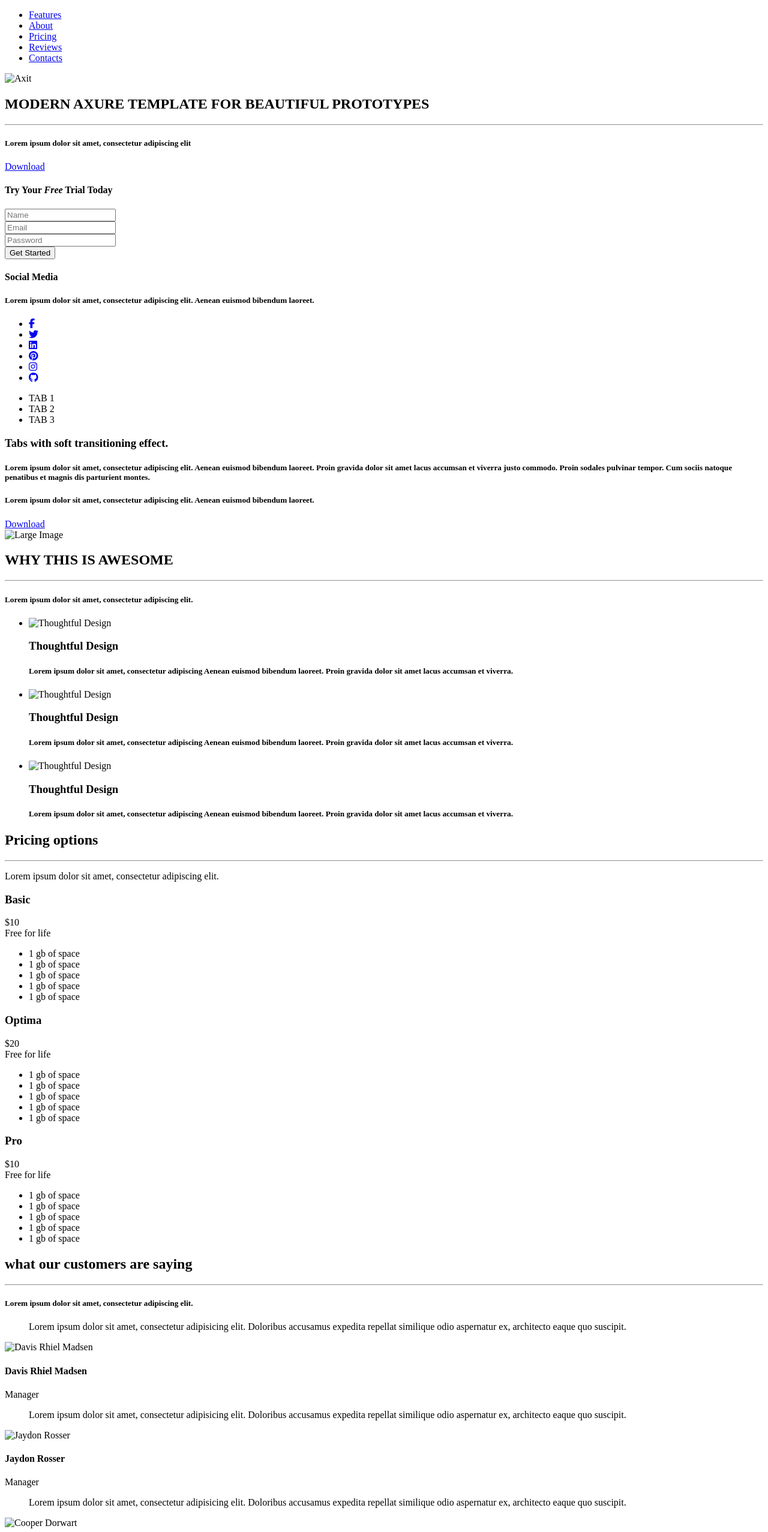
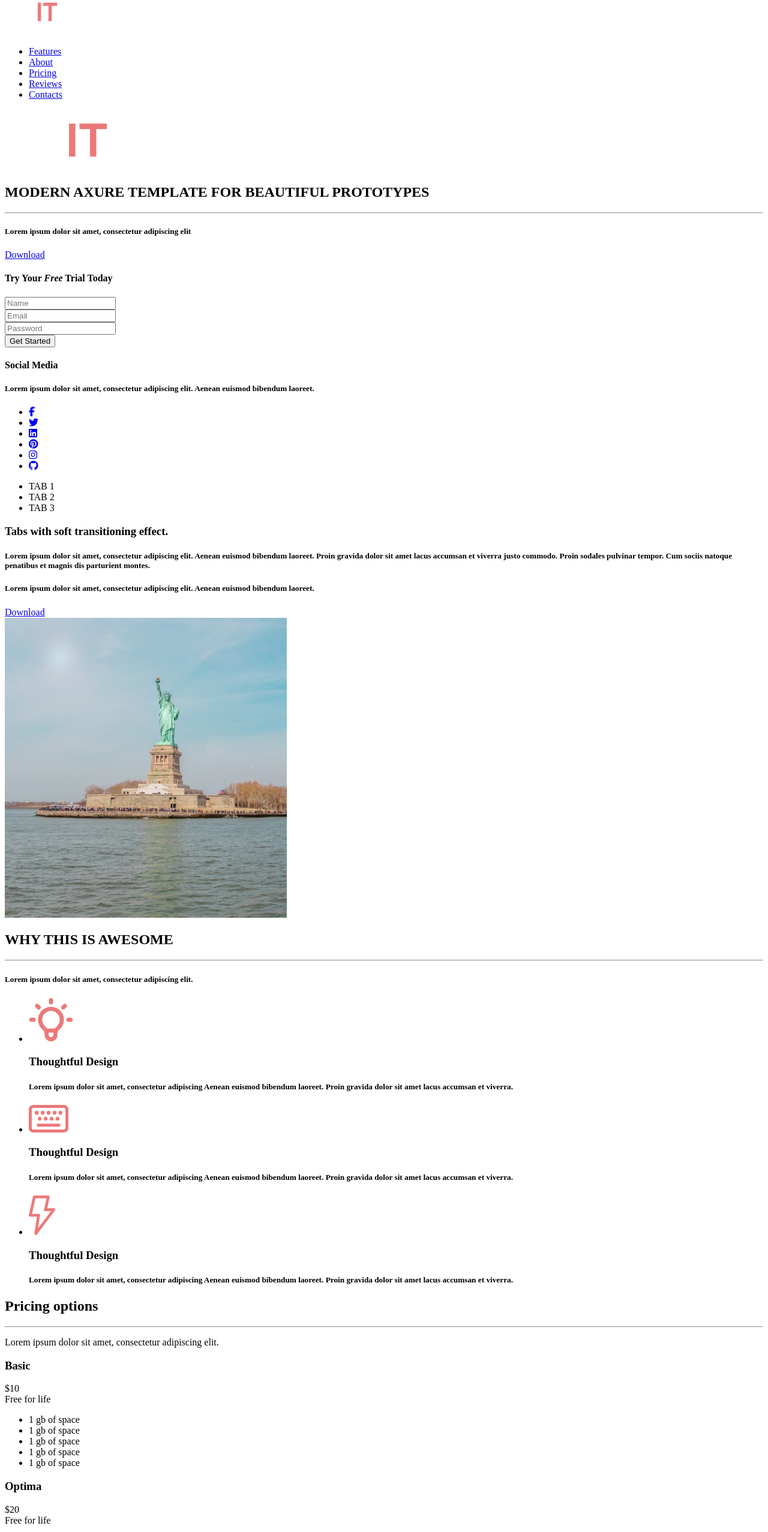
Before and after one commit to marinelloo/Grid-lesson, a plain HTML site: page index.html in a window 1280 px wide. Shown: the part 26-2580 px from the top of the page at 60% size. Drawn offline with Linux system fonts and the light colour scheme; the site is published under a folder, as on GitHub Pages, so addresses that start at the root find nothing.

Commit message:
Update index.html

```diff
--- a/index.html
+++ b/index.html
@@ -5,19 +5,19 @@
     <meta http-equiv="X-UA-Compatible" content="IE=edge">
     <meta name="viewport" content="width=device-width, initial-scale=1.0">
     <title>AXIT</title>
-    <link rel="stylesheet" href="/reset.dc9ff4e8.css">
-    <link rel="stylesheet" href="/style.78032849.css">
-    <link rel="stylesheet" href="/responsive.06b6725e.css">
-    <link rel="icon" type="image/x-icon" href="/favicon.d3f04fb5.svg">
+    <link rel="stylesheet" href="reset.dc9ff4e8.css">
+    <link rel="stylesheet" href="style.78032849.css">
+    <link rel="stylesheet" href="responsive.06b6725e.css">
+    <link rel="icon" type="image/x-icon" href="favicon.d3f04fb5.svg">
     <link href="https://fonts.googleapis.com/css2?family=Raleway:wght@400;500&display=swap" rel="stylesheet">
     <script type="module" src="https://kit.fontawesome.com/37921ec077.js" crossorigin="anonymous"></script>
-    <script src="/src.e31bb0bc.js" defer=""></script>
-<script src="/reset.dc9ff4e8.js"></script><script src="/style.78032849.js"></script><script src="/responsive.06b6725e.js"></script></head>
+    <script src="src.e31bb0bc.js" defer=""></script>
+<script src="reset.dc9ff4e8.js"></script><script src="style.78032849.js"></script><script src="responsive.06b6725e.js"></script></head>
 <body>
     <header class="header">
         <nav class="header__nav">
             <a href="#">
-                <img class="header__logo" src="/logo.236e4034.svg" alt="text">
+                <img class="header__logo" src="logo.236e4034.svg" alt="text">
             </a>
             <div class="hamburger">
                 <span class="bar"></span>
@@ -48,7 +48,7 @@
             <div class="container">
                 <div class="main-banner__container">
                     <div class="text-container">
-                        <img src="/large_logo.c419ac14.svg" alt="Axit" class="main-banner__logo">
+                        <img src="large_logo.c419ac14.svg" alt="Axit" class="main-banner__logo">
                         <h1 class="title1 main-banner__title">MODERN AXURE TEMPLATE FOR BEAUTIFUL PROTOTYPES</h1>
                         <hr class="separator separator__white">
                         <h5 class="main-banner__text">Lorem ipsum dolor sit amet, consectetur adipiscing elit</h5>
@@ -120,7 +120,7 @@
                     <a href="#" title="Download" class="button">Download</a>
                 </div>
                 <div class="tabs-content__image">
-                    <img src="/large_image1.67f5b5eb.jpg" alt="Large Image">
+                    <img src="large_image1.67f5b5eb.jpg" alt="Large Image">
                 </div>
             </div>
         </section>
@@ -132,7 +132,7 @@
                 <li class="design-section__item">
                     <div class="design-icon">
                         <div class="circle">
-                            <img src="/sector4_1.4ebf7278.svg" alt="Thoughtful Design" class="design-section__image">
+                            <img src="sector4_1.4ebf7278.svg" alt="Thoughtful Design" class="design-section__image">
                         </div>
                     </div>
                     <h3 class="title3 design__title">Thoughtful Design</h3>
@@ -141,7 +141,7 @@
                 <li class="design-section__item">
                     <div class="design-icon">
                         <div class="circle">
-                            <img src="/sector4_2.934ad249.svg" alt="Thoughtful Design" class="design-section__image"></div>
+                            <img src="sector4_2.934ad249.svg" alt="Thoughtful Design" class="design-section__image"></div>
                     </div>
                     <h3 class="title3 design__title">Thoughtful Design</h3>
                     <h5>Lorem ipsum dolor sit amet, consectetur adipiscing  Aenean euismod bibendum laoreet. Proin gravida  dolor sit amet lacus accumsan et viverra.</h5>
@@ -149,7 +149,7 @@
                 <li class="design-section__item">
                     <div class="design-icon">
                         <div class="circle">
-                            <img src="/sector4_3.e1872620.svg" alt="Thoughtful Design" class="design-section__image"></div>
+                            <img src="sector4_3.e1872620.svg" alt="Thoughtful Design" class="design-section__image"></div>
                     </div>
                     <h3 class="title3 design__title">Thoughtful Design</h3>
                     <h5>Lorem ipsum dolor sit amet, consectetur adipiscing  Aenean euismod bibendum laoreet. Proin gravida  dolor sit amet lacus  accumsan et viverra.</h5>
@@ -222,7 +222,7 @@
                         <div class="triangle"></div>
                         <div class="person">
                             <div class="person__image">
-                                <img src="/quote.994a615a.svg" alt="Davis Rhiel Madsen">
+                                <img src="quote.994a615a.svg" alt="Davis Rhiel Madsen">
                             </div>
                             <div class="person__name">
                                 <h4>Davis Rhiel Madsen</h4>
@@ -241,7 +241,7 @@
                         <div class="triangle"></div>
                         <div class="person">
                             <div class="person__image">
-                                <img src="/quote2.589eb0e0.svg" alt="Jaydon Rosser">
+                                <img src="quote2.589eb0e0.svg" alt="Jaydon Rosser">
                             </div>
                             <div class="person__name">
                                 <h4>Jaydon Rosser</h4>
@@ -260,7 +260,7 @@
                         <div class="triangle"></div>
                         <div class="person">
                         <div class="person__image">
-                            <img src="/quote3.b41ab3c9.svg" alt="Cooper Dorwart">
+                            <img src="quote3.b41ab3c9.svg" alt="Cooper Dorwart">
                         </div>
                         <div class="person__name">
                             <h4>Cooper Dorwart</h4>
```
